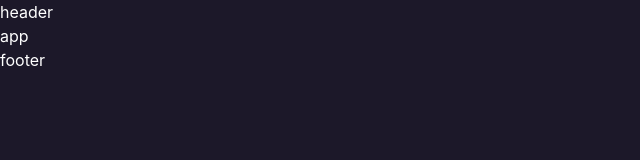
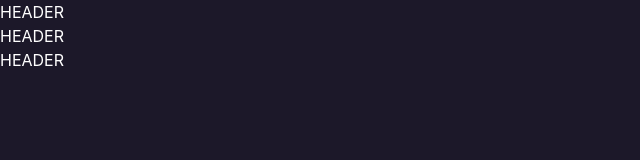
Before and after one commit to cmelonijs/react-ts-movie, a React (Create React App) app: page / in a window 1280 px wide. Shown: the top 160 px of the page, without its empty margins (0-640 px from the left). Built offline with nearby package versions, Linux system fonts and the light colour scheme.

Commit message:
creating the components for layout

```diff
--- a/src/components/AppContainer.tsx
+++ b/src/components/AppContainer.tsx
@@ -1,12 +1,15 @@
 import React from "react";
+import Header from "../layout/Header";
+import Body from "../layout/Body";
+import Footer from "../layout/Footer";
 
 const AppContainer = () => {
     return (
         <>
             <React.StrictMode>
-                <h3>header</h3>
-                <h1>app</h1>
-                <h3>footer</h3>
+                <Header />
+                <Body />
+                <Footer />
             </React.StrictMode>
         </>
     )
--- /dev/null
+++ b/src/layout/Body.tsx
@@ -0,0 +1,7 @@
+const Body = () => {
+    return (
+        <h1>HEADER</h1>
+    )
+}
+
+export default Body;
--- /dev/null
+++ b/src/layout/Footer.tsx
@@ -0,0 +1,7 @@
+const Footer = () => {
+    return (
+        <h1>HEADER</h1>
+    )
+}
+
+export default Footer;
--- /dev/null
+++ b/src/layout/Header.tsx
@@ -0,0 +1,7 @@
+const Header = () => {
+    return (
+        <h1>HEADER</h1>
+    )
+}
+
+export default Header;
```
